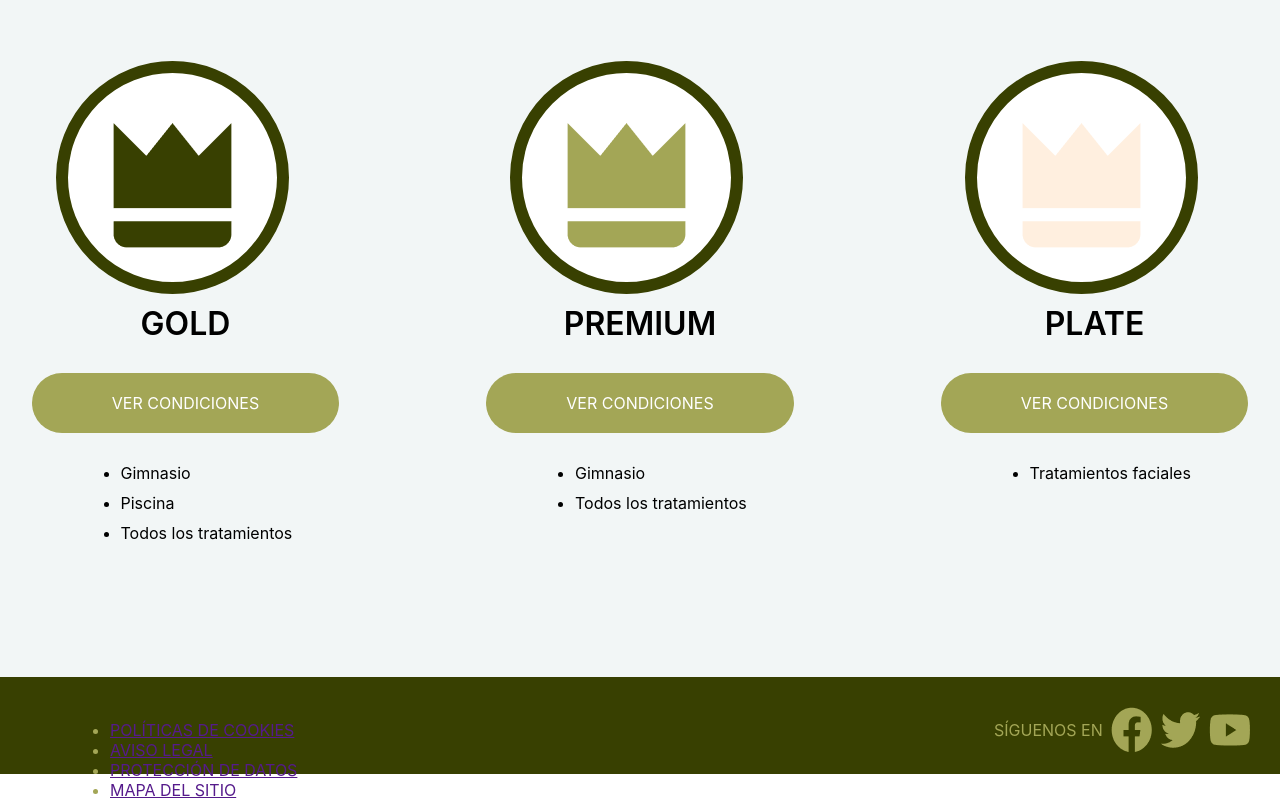
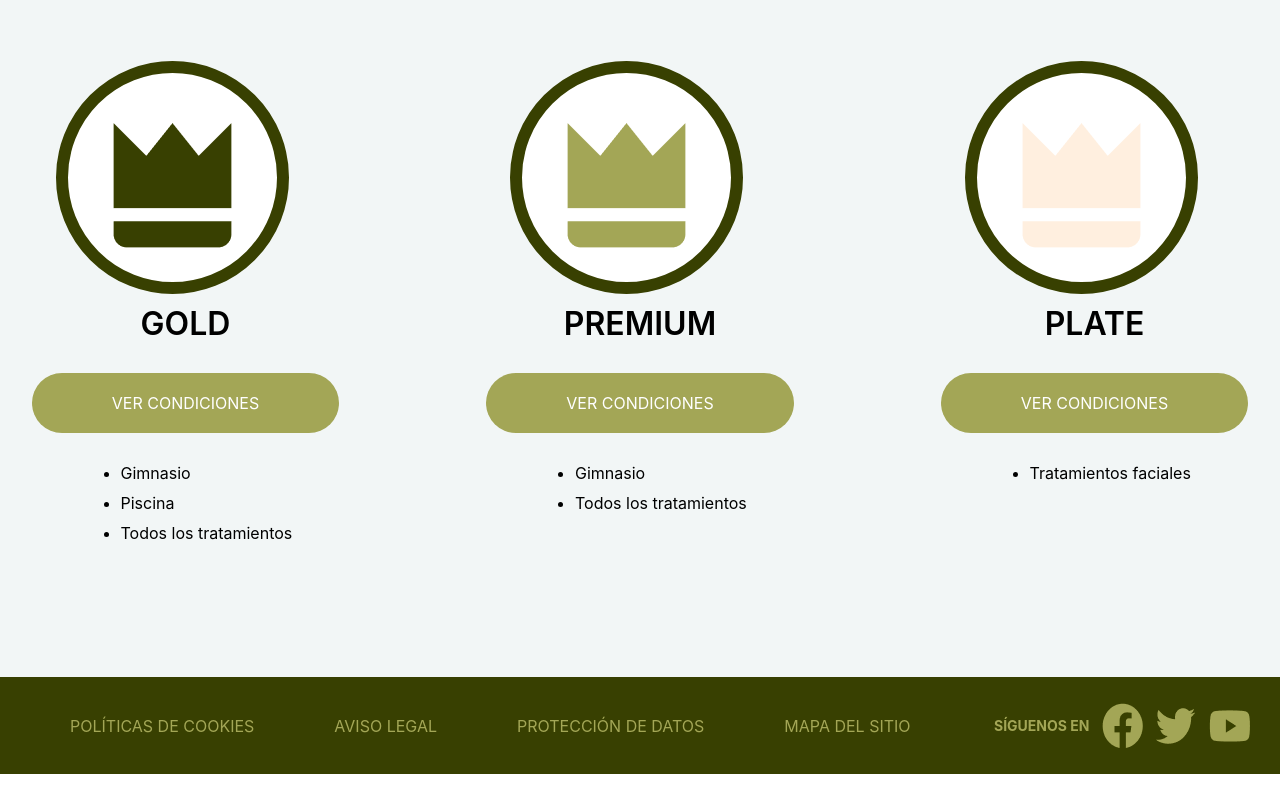
Before and after one commit to Cantx08/Cantx08.github.io, a plain HTML site: page index.html in a window 1280 px wide. Shown: the part 2389-3189 px from the top of the page. After the commit the page ends 3163 px from the top, so only its background shows below. Drawn offline with Linux system fonts and the light colour scheme; a web font is replaced by a local one.

Commit message:
Errores en footer corregidos

```diff
--- a/estilos.css
+++ b/estilos.css
@@ -294,34 +294,45 @@ input::placeholder {
 footer {
     height: 97px;
     background-color: #384001;
-    position: relative;
+    display: flex;
+    justify-content: space-between;
+    align-items: center;
+    font-size: 16px;
 }
 
-.terminos ul {
-    position: absolute;
-    left: 70px;
-    width: 70%;
-    top: 43px;
+#terminos {
+    list-style-type: none;
+    text-align: left;
+    display: flex;
+    align-items: center;
+    height: 100%;
+    gap: 80px;
+    color: #a3a656;
 }
 
-.terminos ul li {
+#terminos ul {
+    list-style-type: none;
+    text-align: left;
+    display: flex;
+    align-items: center;
+    height: 100%;
+    padding-left: 70px;
+    gap: 80px;
     color: #a3a656;
-    margin-right: 80px;
 }
 
-.terminos ul li:hover {
-    color: #ff0;
+#terminos ul li:hover {
+    color: #FFFF00;
 }
 
 #redes {
-    font-weight: 400;
-    font-size: 16px;
-    color: #a3a656;
+    align-items: center;
+    color: #A3A656;
+    display: flex;
     float: right;
+    font-size: 14px;
+    font-weight: bold;
+    justify-content: space-between;
+    margin-right: 30px;
     width: 20%;
-    margin-top: 30px;
-    margin-right: 30px;
-    display: flex;
-    align-items: center;
-    justify-content: space-between;
 }
--- a/index.html
+++ b/index.html
@@ -119,12 +119,12 @@
 </main>
 
 <footer>
-    <nav class="terminos">
+    <nav id="terminos">
         <ul>
-            <li><a href="">POLÍTICAS DE COOKIES</a></li>
-            <li><a href="">AVISO LEGAL</a></li>
-            <li><a href="">PROTECCIÓN DE DATOS</a></li>
-            <li><a href="">MAPA DEL SITIO</a></li>
+            <li>POLÍTICAS DE COOKIES</li>
+            <li>AVISO LEGAL</li>
+            <li>PROTECCIÓN DE DATOS</li>
+            <li>MAPA DEL SITIO</li>
         </ul>
     </nav>
     <div id="redes">
```
